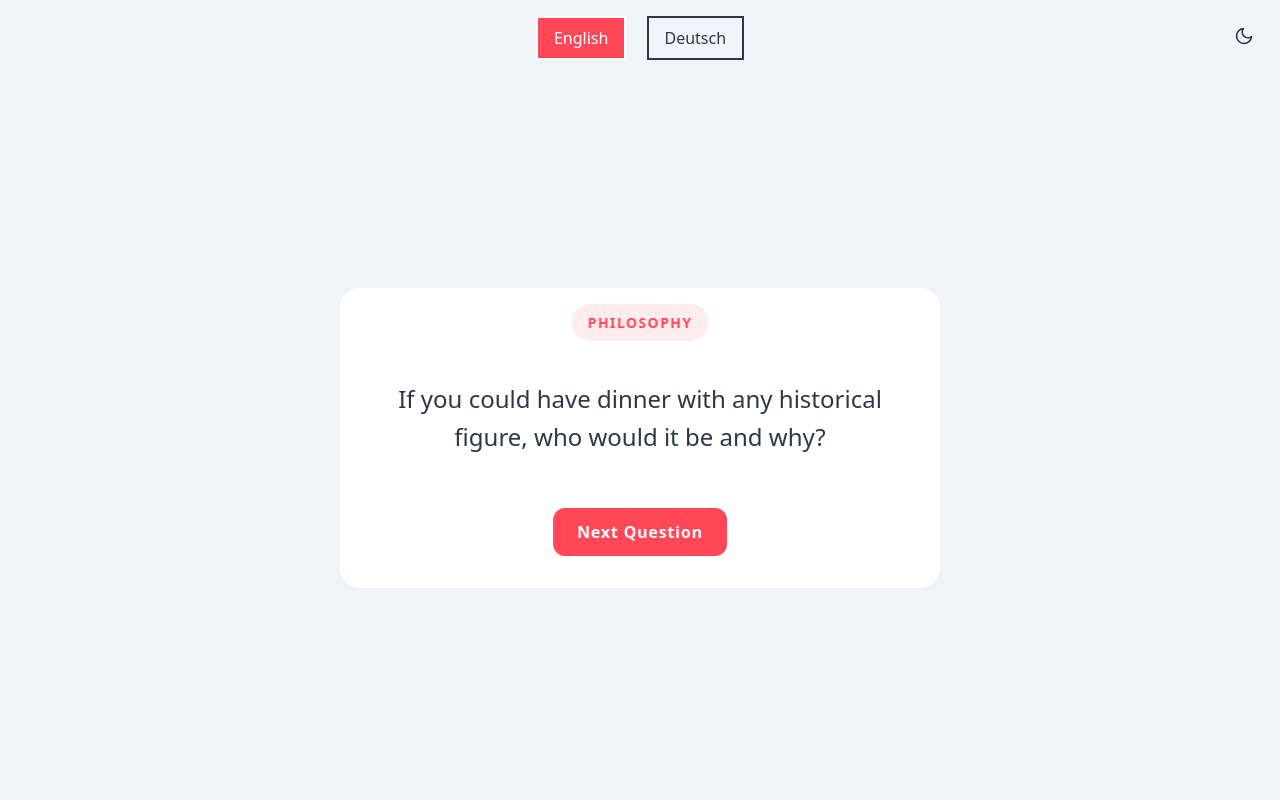
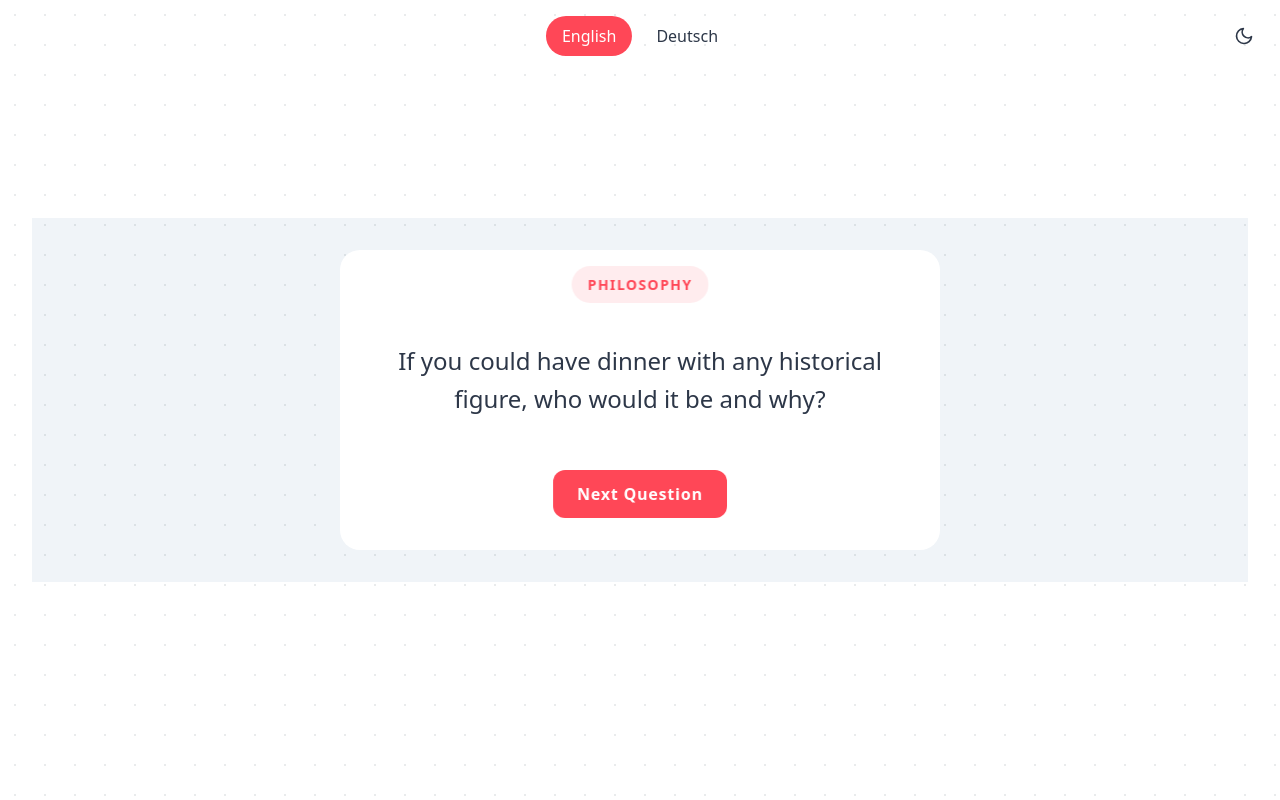
Before and after one commit to RoubenRehman/interview-game, a SvelteKit app: page / in a window 1280 px wide. Built offline with nearby package versions, Linux system fonts and the light colour scheme.

Commit message:
feat: Add dot pattern background
- Create DotBackground component with CSS grid pattern
- Add subtle dot pattern to background
- Support both light and dark themes
- Fix layout structure for proper z-indexing
- Improve performance with CSS-only solution

```diff
--- /dev/null
+++ b/src/lib/components/DotBackground.svelte
@@ -0,0 +1,36 @@
+<script lang="ts">
+    import { theme } from '$lib/stores/theme';
+</script>
+
+<div class="dot-background">
+    <div class="dot-grid"></div>
+</div>
+
+<style>
+    .dot-background {
+        position: fixed;
+        top: 0;
+        left: 0;
+        right: 0;
+        bottom: 0;
+        pointer-events: none;
+        z-index: 0;
+        overflow: hidden;
+    }
+
+    .dot-grid {
+        width: 100%;
+        height: 100%;
+        background-image: radial-gradient(circle at center, currentColor 1px, transparent 1px);
+        background-size: 30px 30px;
+        opacity: 0.1;
+    }
+
+    :global([data-theme="dark"]) .dot-grid {
+        color: white;
+    }
+
+    :global([data-theme="light"]) .dot-grid {
+        color: black;
+    }
+</style>
--- a/src/routes/+page.svelte
+++ b/src/routes/+page.svelte
@@ -2,6 +2,7 @@
     import { onMount } from 'svelte';
     import QuestionCard from '$lib/components/QuestionCard.svelte';
     import ThemeToggle from '$lib/components/ThemeToggle.svelte';
+    import DotBackground from '$lib/components/DotBackground.svelte';
     import { questionStore, loadQuestions, nextQuestion, setLanguage } from '$lib/stores/questions';
     import { theme, isDarkMode } from '$lib/stores/theme';
 
@@ -21,9 +22,8 @@
         }
     });
 
-    // Check system preference for dark mode
-    onMount(() => {
-        loadQuestions();
+    onMount(async () => {
+        await loadQuestions();
 
         // Check system preference for dark mode
         const prefersDark = window.matchMedia('(prefers-color-scheme: dark)').matches;
@@ -36,7 +36,9 @@
     });
 </script>
 
-<main style:background={$theme.colors.background} style:color={$theme.colors.text}>
+<div class="app" style:color={$theme.colors.text}>
+    <div class="container" style:background={$theme.colors.background}>
+        <DotBackground />
         <ThemeToggle />
         <div class="language-selector">
             <button
@@ -56,7 +58,6 @@
                 Deutsch
             </button>
         </div>
-
         <div class="card-wrapper">
             {#if currentQuestion}
                 <QuestionCard
@@ -68,43 +69,63 @@
                 />
             {/if}
         </div>
-</main>
+    </div>
+</div>
 
 <style>
-    main {
+    .app {
         min-height: 100vh;
         display: flex;
         flex-direction: column;
         align-items: center;
-        padding: 1rem;
+        justify-content: center;
+        padding: 2rem;
+        position: relative;
     }
 
-    .card-wrapper {
-        flex: 1;
-        width: 100%;
+    .container {
         display: flex;
+        flex-direction: column;
         align-items: center;
         justify-content: center;
+        padding: 2rem;
+        position: relative;
     }
 
     .language-selector {
-        margin-bottom: 2rem;
-        position: sticky;
+        position: fixed;
         top: 1rem;
+        left: 50%;
+        transform: translateX(-50%);
+        display: flex;
+        gap: 0.5rem;
         z-index: 10;
     }
 
     .language-selector button {
-        border: 2px solid;
         padding: 0.5rem 1rem;
-        margin: 0 0.5rem;
+        border: none;
+        border-radius: 9999px;
         cursor: pointer;
-        transition: all 0.2s;
+        font-weight: 500;
+        transition: all 0.3s ease;
     }
 
     .language-selector button:hover {
-        background: var(--primary-hover) !important;
-        border-color: var(--primary-hover) !important;
-        color: white !important;
+        transform: translateY(-1px);
+    }
+
+    .card-wrapper {
+        width: 100%;
+        max-width: 600px;
+        margin: 0 auto;
+        position: relative;
+        z-index: 1;
+    }
+
+    @media (max-width: 640px) {
+        .app {
+            padding: 1rem;
+        }
     }
 </style>
```
Lines whose indentation alone changed are shown as unchanged.
